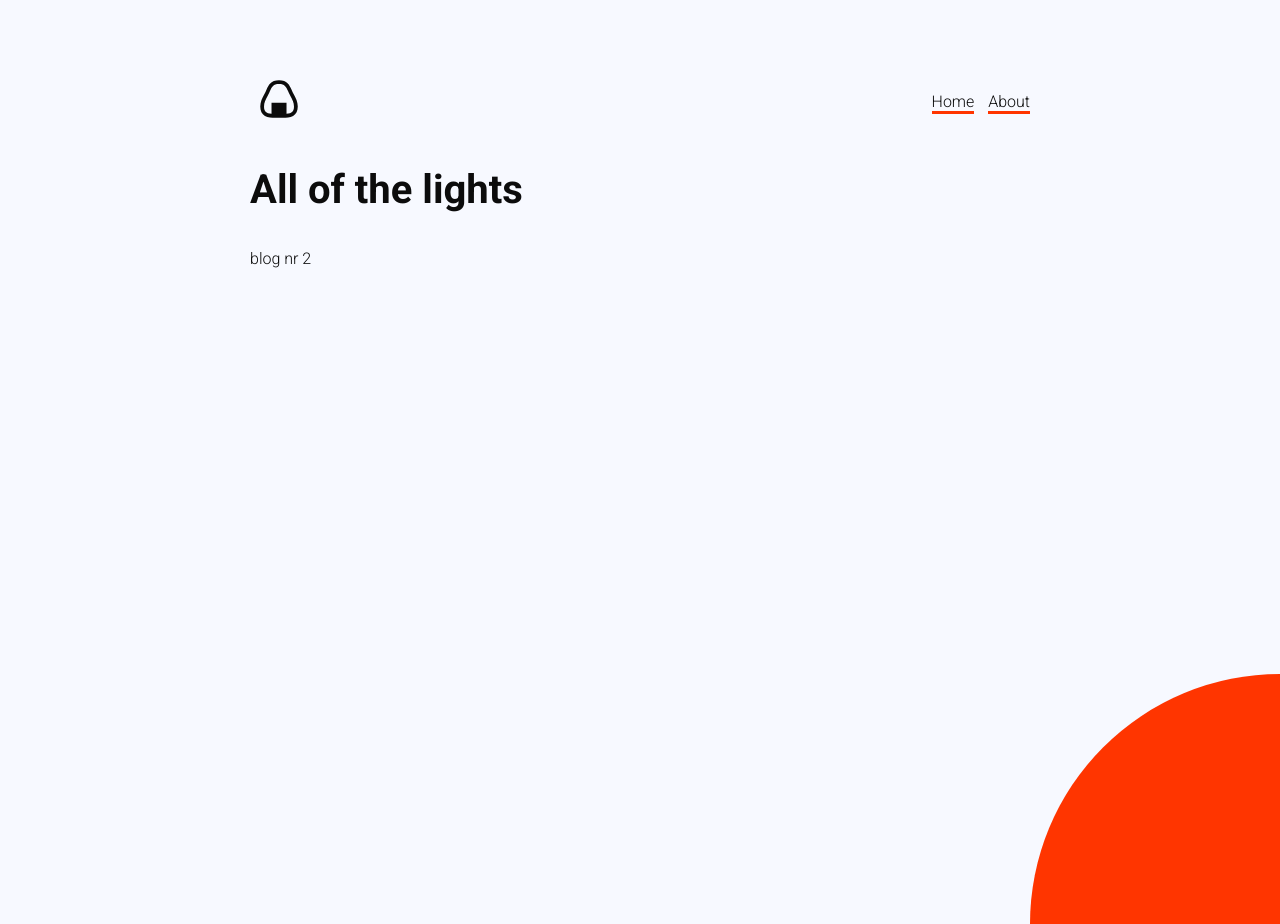
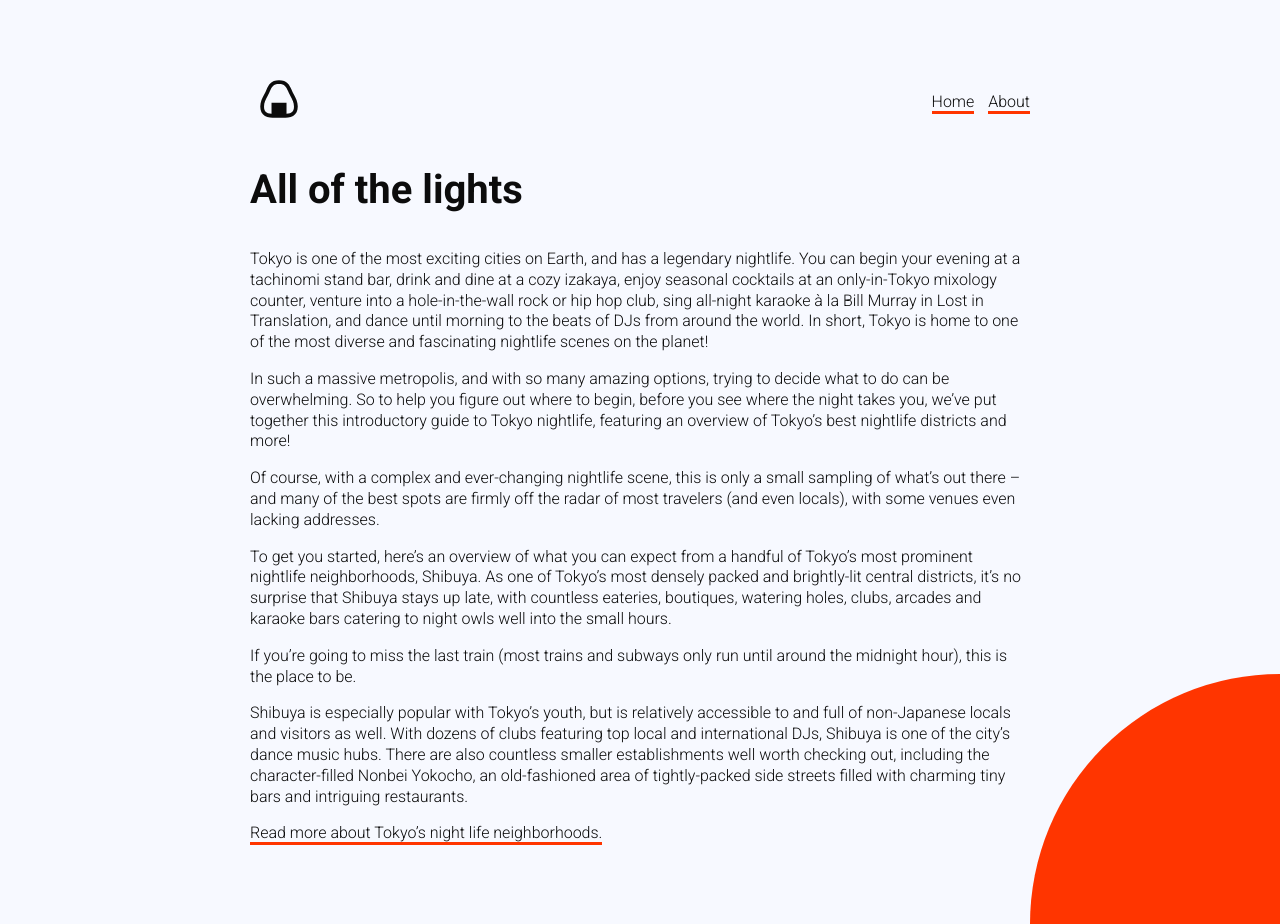
Before and after one commit to MarianRS/anightinjapan, a Jekyll site: the page built from _posts/2018-12-08-new-post.md, in a window 1280 px wide and 924 px high. Built offline with Jekyll 4.4.1, drawn with Linux system fonts in a browser that asks for light colours.

Commit message:
Updated New Post

```diff
--- a/_posts/2018-12-08-new-post.md
+++ b/_posts/2018-12-08-new-post.md
@@ -5,4 +5,16 @@
   red-light entertainment and the infamous Robot Restaurant.
 ---
 
-blog nr 2
+Tokyo is one of the most exciting cities on Earth, and has a legendary nightlife. You can begin your evening at a tachinomi stand bar, drink and dine at a cozy izakaya, enjoy seasonal cocktails at an only-in-Tokyo mixology counter, venture into a hole-in-the-wall rock or hip hop club, sing all-night karaoke à la Bill Murray in Lost in Translation, and dance until morning to the beats of DJs from around the world. In short, Tokyo is home to one of the most diverse and fascinating nightlife scenes on the planet!
+
+In such a massive metropolis, and with so many amazing options, trying to decide what to do can be overwhelming. So to help you figure out where to begin, before you see where the night takes you, we’ve put together this introductory guide to Tokyo nightlife, featuring an overview of Tokyo’s best nightlife districts and more!
+
+Of course, with a complex and ever-changing nightlife scene, this is only a small sampling of what’s out there – and many of the best spots are firmly off the radar of most travelers (and even locals), with some venues even lacking addresses.
+
+To get you started, here’s an overview of what you can expect from a handful of Tokyo’s most prominent nightlife neighborhoods, Shibuya. As one of Tokyo’s most densely packed and brightly-lit central districts, it’s no surprise that Shibuya stays up late, with countless eateries, boutiques, watering holes, clubs, arcades and karaoke bars catering to night owls well into the small hours.
+
+If you’re going to miss the last train (most trains and subways only run until around the midnight hour), this is the place to be.
+
+Shibuya is especially popular with Tokyo’s youth, but is relatively accessible to and full of non-Japanese locals and visitors as well. With dozens of clubs featuring top local and international DJs, Shibuya is one of the city’s dance music hubs. There are also countless smaller establishments well worth checking out, including the character-filled Nonbei Yokocho, an old-fashioned area of tightly-packed side streets filled with charming tiny bars and intriguing restaurants.
+
+[Read more about Tokyo’s night life neighborhoods.](https://boutiquejapan.com/tokyo-nightlife-guide/)
```
